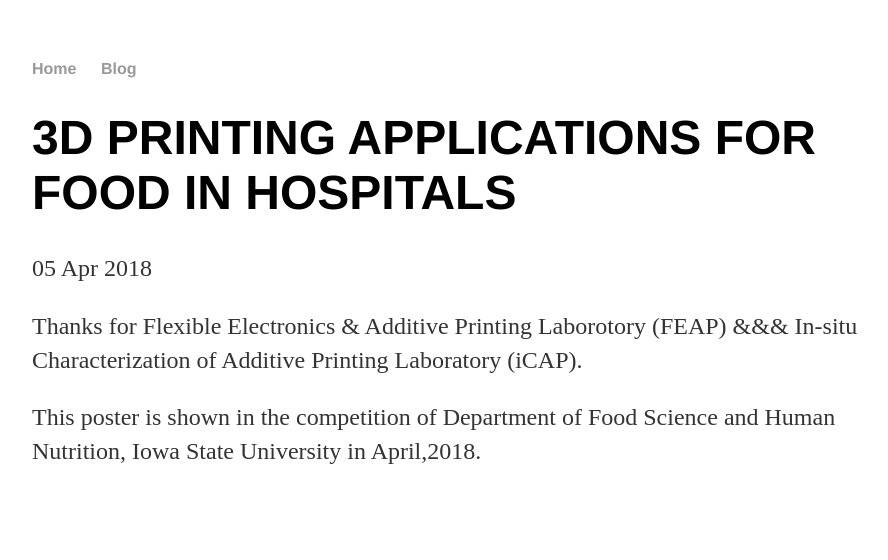
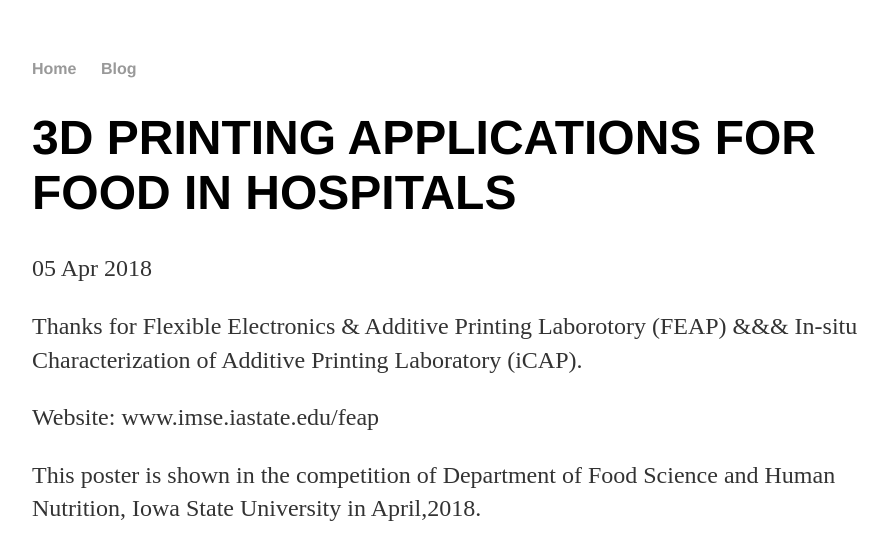
Before and after one commit to zhangxiao2018/zhangxiao2018.github.io, a Jekyll site: the page built from _posts/2018-04-05-Poster-3D-PRINTING-APPLICATIONS-FOR-FOOD-IN-HOSPITALS-site-launched.md, in a window 1280 px wide. Shown: the top 560 px of the page, without its empty margins (160-1048 px from the left). Built offline with Jekyll 4.4.1, drawn with Linux system fonts in a browser that asks for light colours.

Commit message:
Update 2018-04-05-Poster-3D-PRINTING-APPLICATIONS-FOR-FOOD-IN-HOSPITALS-site-launched.md

```diff
--- a/_posts/2018-04-05-Poster-3D-PRINTING-APPLICATIONS-FOR-FOOD-IN-HOSPITALS-site-launched.md
+++ b/_posts/2018-04-05-Poster-3D-PRINTING-APPLICATIONS-FOR-FOOD-IN-HOSPITALS-site-launched.md
@@ -5,4 +5,5 @@ date: 2018-04-05
 ---
 
 <p>Thanks for Flexible Electronics & Additive Printing Laborotory (FEAP) &&& In-situ Characterization of Additive Printing Laboratory (iCAP).
+<p>Website: www.imse.iastate.edu/feap
 <p>This poster is shown in the competition of Department of Food Science and Human Nutrition, Iowa State University in April,2018.
```
